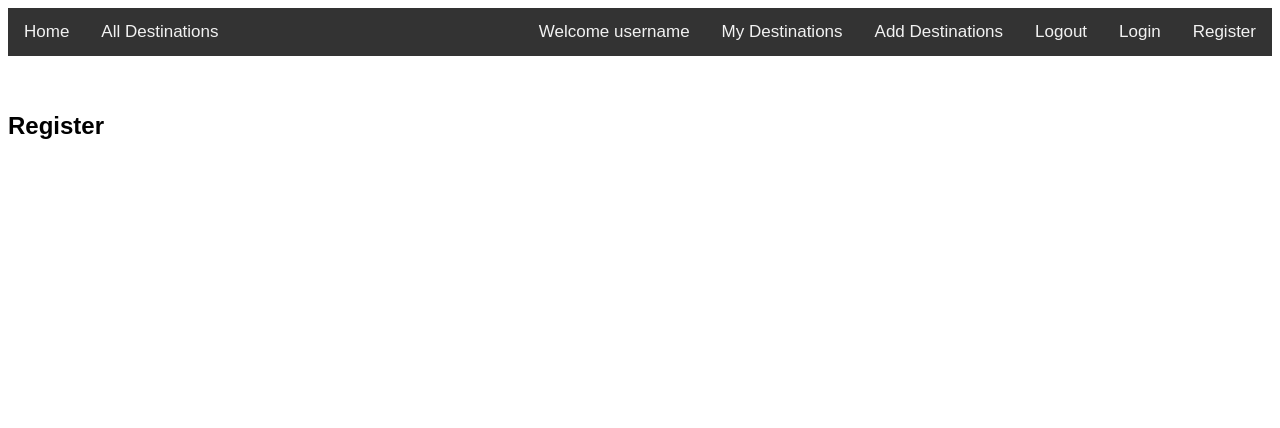
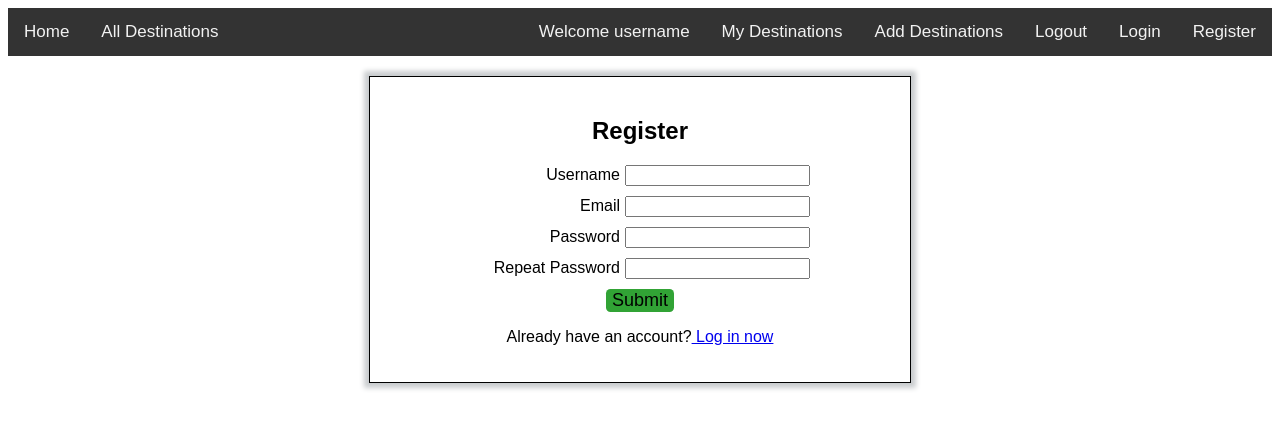
Before and after one commit to kn-nalbantov/travel-link, a React (Create React App) app: page /register in a window 1280 px wide. Shown: the top 428 px of the page. Built offline with nearby package versions, Linux system fonts and the light colour scheme; what parse would draw is missing.

Commit message:
Added login, register views and styling

```diff
--- a/src/App.js
+++ b/src/App.js
@@ -25,10 +25,10 @@ function App() {
             <Link to='/register'>Register</Link>
           </div>
           <div id='profile'>
-            <a className='welcomeMsg'>Welcome username</a>
+            <span className='welcomeMsg'>Welcome username</span>
             <Link to='/profile'>My Destinations</Link>
             <Link to='/create'>Add Destinations</Link>
-            <a href='javascript:void(0)' className='logoutBtn'>
+            <a href='#!' className='logoutBtn' onClick={e => e.preventDefault()}>
               Logout
             </a>
           </div>
--- a/src/index.css
+++ b/src/index.css
@@ -1,5 +1,6 @@
 body {
   font-family: Helveticca, sans-serif;
+  box-sizing: border-box;
 }
 
 nav {
@@ -8,13 +9,14 @@ nav {
   margin-bottom: 20px;
 }
 
-#profile, #guest {
+#profile,
+#guest {
   float: right;
 }
 
 /* Style the links inside the navigation bar */
 
-nav a {
+nav a, nav span {
   float: left;
   color: #f2f2f2;
   text-align: center;
@@ -26,23 +28,19 @@ nav a {
 /* Change the color of links on hover */
 
 nav a:hover {
-  background-color: #ddd;
+  background-color: #31a335;
   color: black;
 }
 
 /* Add a color to the active/current link */
 
 nav a.active {
-  background-color: #4CAF50;
+  background-color: #4caf50;
   color: white;
 }
 
 main {
   padding: 10px;
-}
-
-main input, main label {
-  display: block;
 }
 
 .travelCard img {
@@ -52,7 +50,7 @@ main input, main label {
   display: inherit;
 }
 
-.travelCard {
+.travelCard, .registerBox {
   width: 500px;
   margin: auto;
   padding: 20px;
@@ -63,8 +61,28 @@ main input, main label {
 
 .travelCard button {
   border: none;
+  border-radius: 0.25em;
   cursor: pointer;
   margin-top: 15px;
   font-size: larger;
   background-color: #52b352;
 }
+
+div .register {
+  margin-bottom: 10px;
+}
+
+.registerBox label {
+  display: inline-block;
+  width: 150px;
+  text-align: right;
+  margin-right: 5px;
+  cursor: pointer;
+}
+
+.registerBox input[type="submit"] {
+  font-size: large;
+  border: none;
+  background-color: #31a335;
+  border-radius: 0.25em;
+}
--- a/src/routes/login.jsx
+++ b/src/routes/login.jsx
@@ -1,13 +1,36 @@
+import { Link } from "react-router-dom";
+
 export default function Login() {
-    return (
-      <main>
-        <h2>Login</h2>
-        <form>
-          <label htmlFor="email">email</label>
-          <input type="email" name="email"/>
-          <label htmlFor="password">password</label>
-          <input type="password" name="password"/>
-        </form>
-      </main>
-    );
+  function onClick(e) {
+    e.target.parentNode.children[1].focus();
   }
+
+  function onSubmit(e) {
+    e.preventDefault();
+    console.log('submitted');
+  }
+
+  return (
+    <main className="registerBox">
+      <h2>Login</h2>
+      <form onSubmit={onSubmit}>
+        <div className='register'>
+          <label htmlFor='username' onClick={onClick}>Username</label>
+          <input type='text' name='email' />
+        </div>
+        <div className='register'>
+          <label htmlFor='email' onClick={onClick}>Email</label>
+          <input type='email' name='email' />
+        </div>
+        <div className='register'>
+          <label htmlFor='password' onClick={onClick}>Password</label>
+          <input type='password' name='password' />
+        </div>
+        <div className="register">
+          <input type="submit" value="Submit"/>
+        </div>
+      </form>
+      <p>Don't have an account?<Link to="/register"> Sign up now</Link></p>
+    </main>
+  );
+}
--- a/src/routes/register.jsx
+++ b/src/routes/register.jsx
@@ -1,7 +1,50 @@
+import { Link } from 'react-router-dom';
+
 export default function Register() {
-    return (
-      <main style={{ padding: "1rem 0" }}>
-        <h2>Register</h2>
-      </main>
-    );
+  function onClick(e) {
+    e.target.parentNode.children[1].focus();
   }
+
+  function onSubmit(e) {
+    e.preventDefault();
+    console.log('submitted');
+  }
+
+  return (
+    <main className='registerBox'>
+      <h2>Register</h2>
+      <form onSubmit={onSubmit}>
+        <div className='register'>
+          <label htmlFor='username' onClick={onClick}>
+            Username
+          </label>
+          <input type='text' name='email' />
+        </div>
+        <div className='register'>
+          <label htmlFor='email' onClick={onClick}>
+            Email
+          </label>
+          <input type='email' name='email' />
+        </div>
+        <div className='register'>
+          <label htmlFor='password' onClick={onClick}>
+            Password
+          </label>
+          <input type='password' name='password' />
+        </div>
+        <div className='register'>
+          <label htmlFor='rePass' onClick={onClick}>
+            Repeat Password
+          </label>
+          <input type='password' name='rePass' />
+        </div>
+        <div className='register'>
+          <input type='submit' value='Submit' />
+        </div>
+      </form>
+      <p>
+        Already have an account?<Link to='/login'> Log in now</Link>
+      </p>
+    </main>
+  );
+}
```
